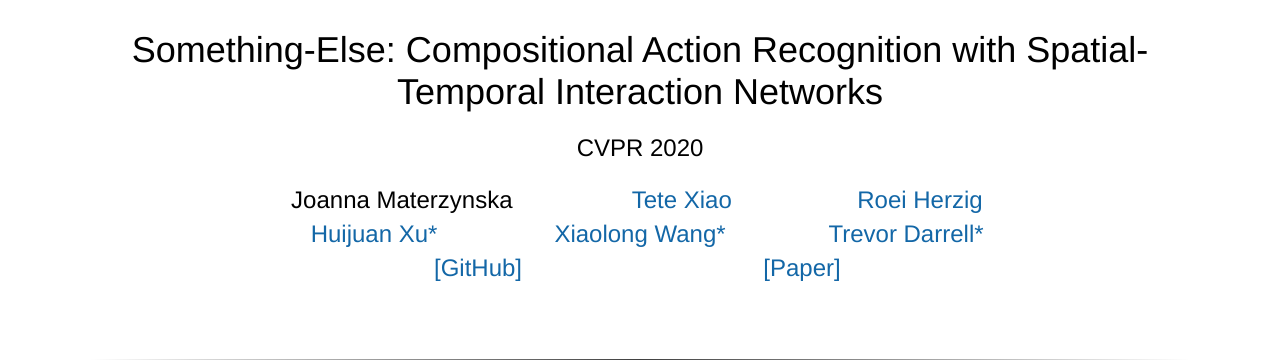
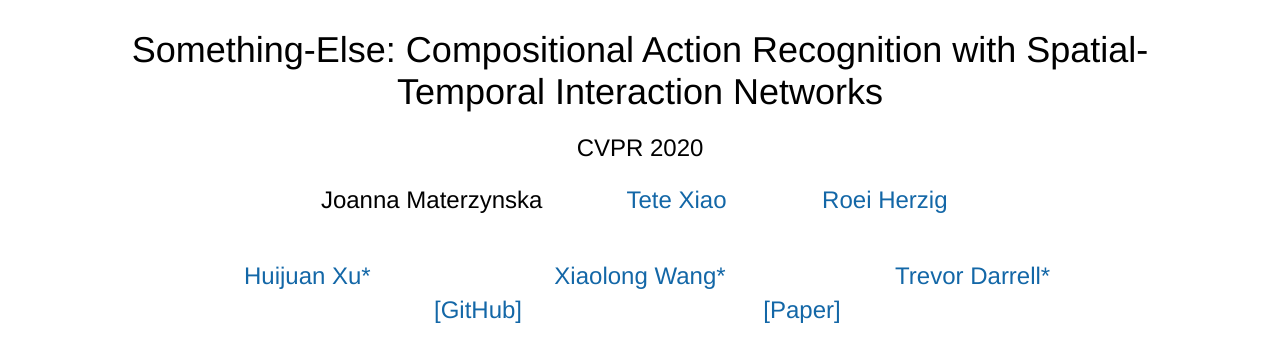
Before and after one commit to joaanna/test, a plain HTML site: page index.html in a window 1280 px wide. Shown: the top 362 px of the page. Drawn offline with Linux system fonts and the light colour scheme; a script that the page names is missing.

Commit message:
add names in two lines

```diff
--- a/index.html
+++ b/index.html
@@ -144,7 +144,7 @@
         <br><br>
         <span style="font-size:24px">CVPR 2020</span>
         <br><br>
-      <table align=center width=800px>
+      <table align=center width=700px>
             <tr>
                     <td align=center width=100px>
               <center>
@@ -177,7 +177,8 @@
                 </center>
                 </td> -->
         </table>
-              <table align=center width=800px>
+        <br><br>
+              <table align=center width=1000px>
             <!-- <tr>
                     <td align=center width=100px>
               <center>
```
